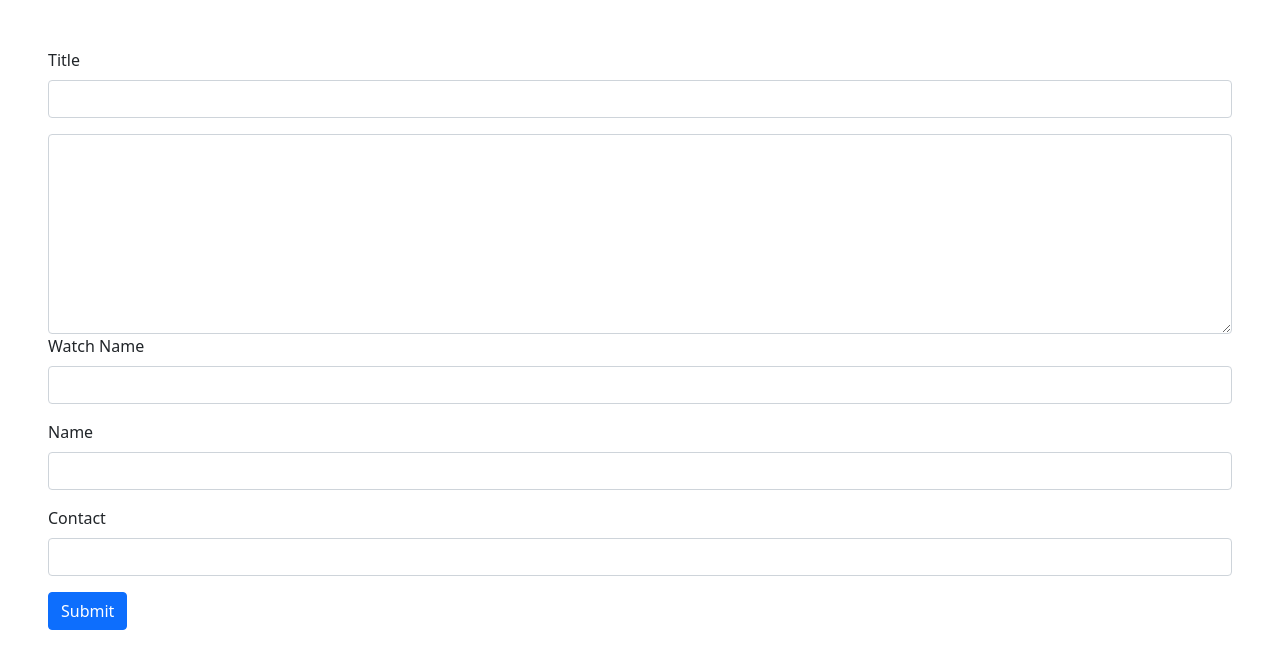
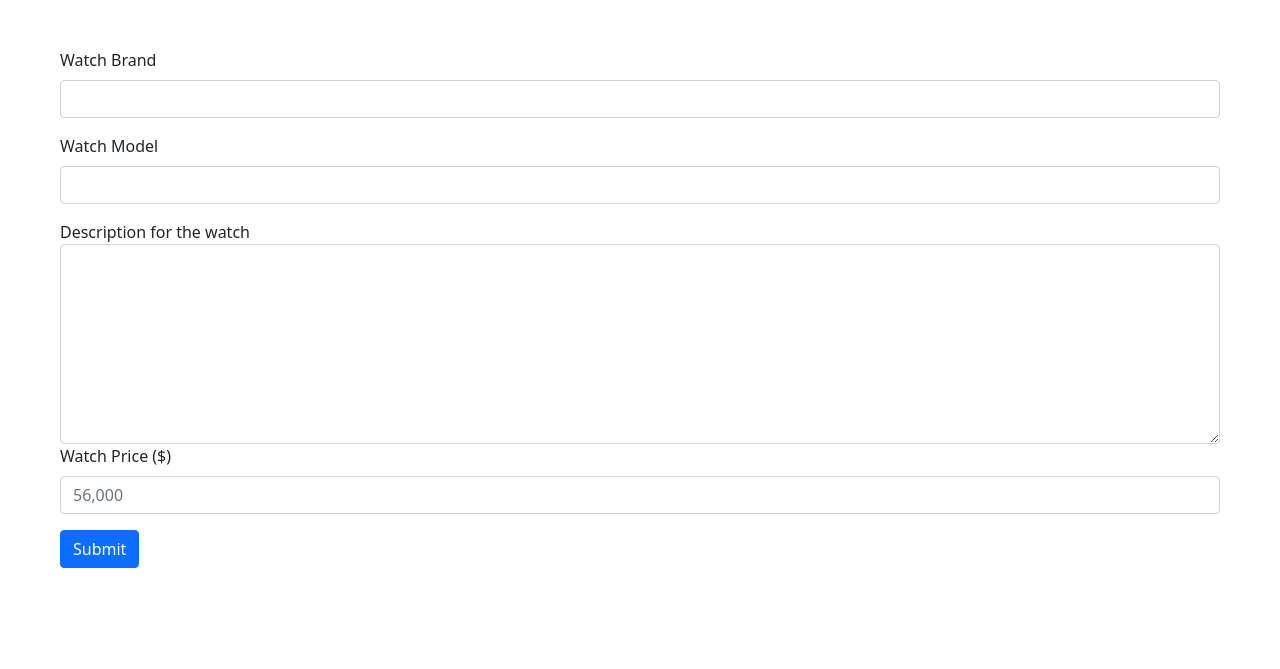
Before and after one commit to Code-Institute-Submissions/l0nelyhermit-p3-timeless, a Flask app: page /create_post in a window 1280 px wide. Shown: the top 669 px of the page. Run offline with Flask 2, Linux system fonts and the light colour scheme.

Commit message:
submit form and save to database

```diff
--- a/app.py
+++ b/app.py
@@ -1,4 +1,4 @@
-from flask import Flask, render_template, redirect, url_for
+from flask import Flask, render_template, redirect, url_for, request
 import os
 import pymongo
 from dotenv import load_dotenv
@@ -26,6 +26,19 @@ def index():
 def create_post():
 
     return render_template("create_post.html")
+@app.route('/create_post', methods=['POST'])
+def insert_post():
+    watch_brand = request.form.get("watch_brand")
+    watch_model = request.form.get("watch_model")
+    content = request.form.get("content")
+    price = request.form.get("price")
+    db.insert({
+        'content': content,
+        'watch_brand': watch_brand,
+        'watch_model': watch_model,
+        'price':price
+    })
+    return redirect(url_for('index'))
 
 
 @app.route('/edit_post')
@@ -33,9 +46,16 @@ def edit_post():
     return render_template("edit_post.html")
 
 
+@app.route('/edit_post', methods=['POST'])
+def save_post():
+
+    return redirect(url_for('index'))
+
+
 @app.route('/confirm_delete_post')
 def confirm_delete_post():
     return render_template("confirm_delete_post.html")
+
 
 @app.route('/delete_post')
 def delete_post():
--- a/templates/create_post.html
+++ b/templates/create_post.html
@@ -1,34 +1,30 @@
 {% extends 'base.html' %}
 
 {% block content %}
-<section>
+<section class="container-fluid">
     <div class="p-5">
-        <form>
-            <!-- title input -->
+        <form method="POST">
+            <!-- watch brand-->
             <div class="mb-3">
-                <label for="title" class="form-label">Title</label>
-                <input type="text" class="form-control" id="title" name="title">
+                <label for="watch_brand" class="form-label">Watch Brand</label>
+                <input type="text" class="form-control" id="watch_brand" name="watch_brand">
+            </div>
+            <!-- watch model -->
+            <div class="mb-3">
+                <label for="watch_model" class="form-label">Watch Model</label>
+                <input type="text" class="form-control" id="watch_model" name="watch_model">
             </div>
             <!-- content -->
             <div class="form-floating">
+                Description for the watch
                 <textarea class="form-control" placeholder="Description for the watch" id="content" name="content"
                     style="height: 200px"></textarea>
                 <label for="content"></label>
             </div>
-            <!-- watch name-->
+            <!-- price -->
             <div class="mb-3">
-                <label for="watch_name" class="form-label">Watch Name</label>
-                <input type="text" class="form-control" id="watch_name" name="watch_name">
-            </div>
-            <!-- seller name -->
-            <div class="mb-3">
-                <label for="seller" class="form-label">Name</label>
-                <input type="text" class="form-control" id="seller" name="seller">
-            </div>
-            <!-- contact_detail -->
-            <div class="mb-3">
-                <label for="contact" class="form-label">Contact</label>
-                <input type="text" class="form-control" id="contact" name="contact">
+                <label for="price" class="form-label">Watch Price ($)</label>
+                <input type="text" class="form-control" id="price" name="price" placeholder="56,000">
             </div>
             <!-- watch_pic -->
 
--- a/templates/edit_post.html
+++ b/templates/edit_post.html
@@ -3,7 +3,7 @@
 {% block content %}
 <section>
     <div class="p-5">
-        <form>
+        <form method="POST">
             <!-- title input -->
             <div class="mb-3">
                 <label for="title" class="form-label">Title</label>
```
